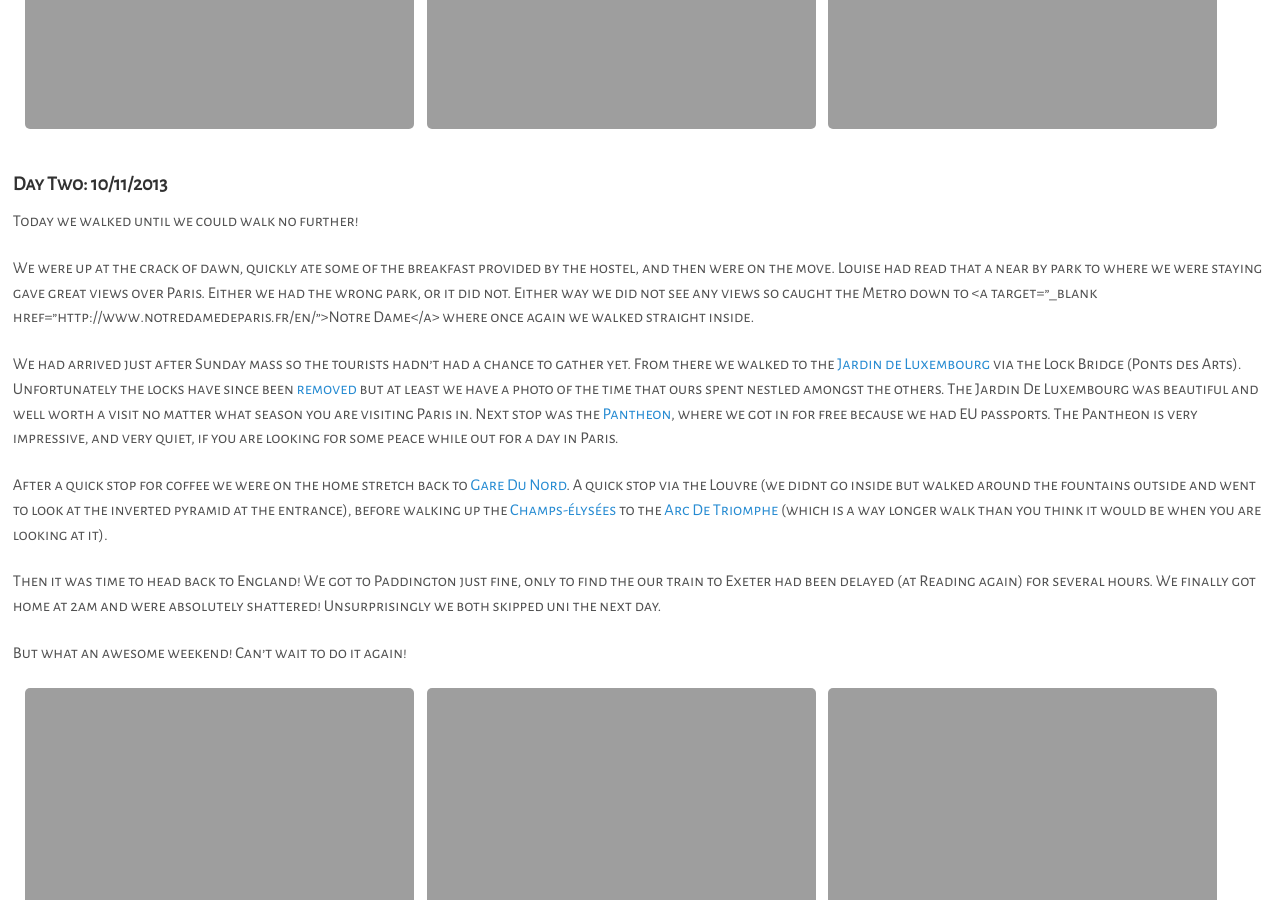
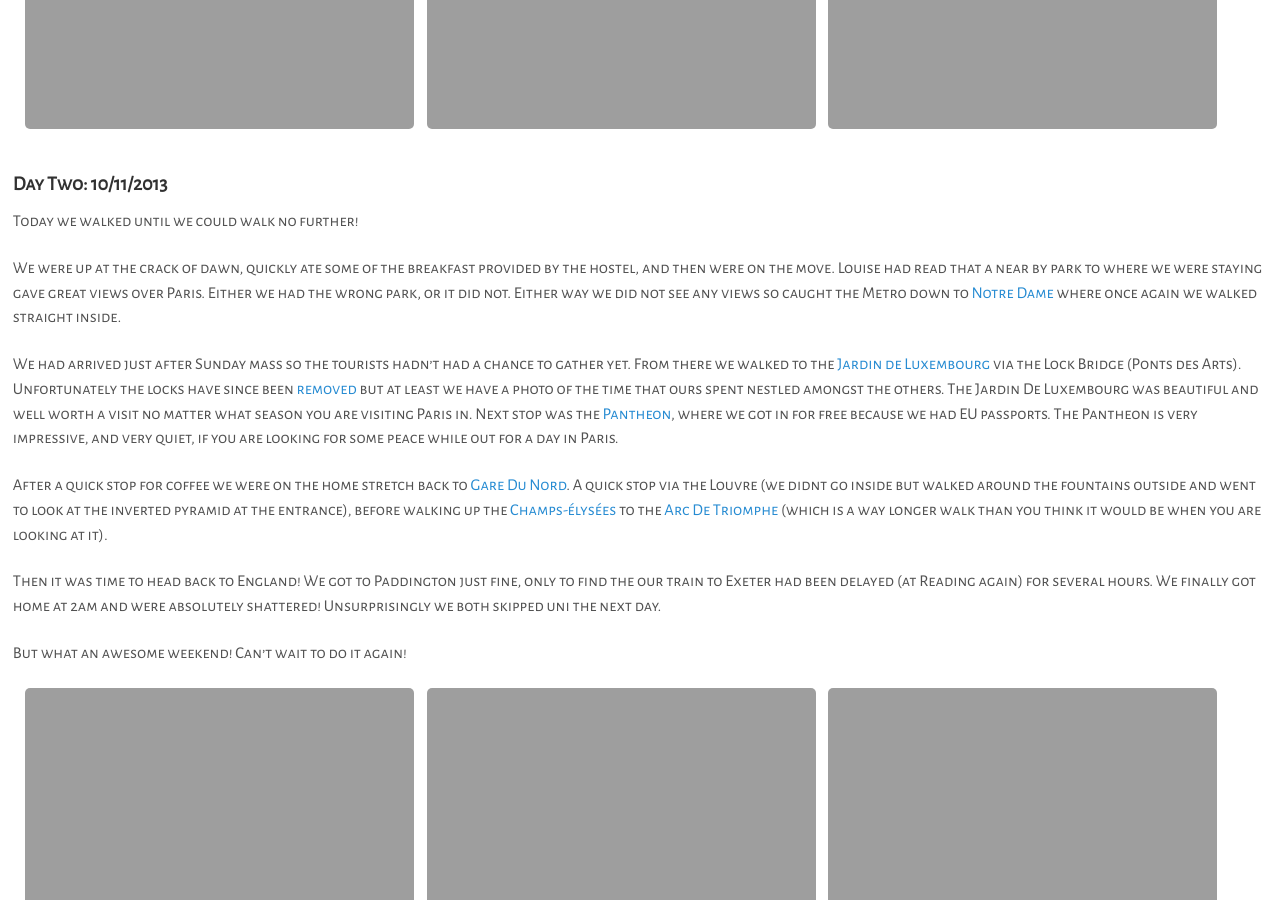
Before and after one commit to foopod/Travel-Website, a Jekyll site: the page built from _posts/2013-11-09-Paris.md, in a window 1280 px wide and 900 px high, scrolled down 923 px. Built offline with Jekyll 4.4.1, drawn with Linux system fonts in a browser that asks for light colours.

Commit message:
Update 2013-11-09-Paris.md

```diff
--- a/_posts/2013-11-09-Paris.md
+++ b/_posts/2013-11-09-Paris.md
@@ -37,7 +37,7 @@ We made it back to the freezing appartment and tried to get some sleep before ou
 Today we walked until we could walk no further!
 
 We were up at the crack of dawn, quickly ate some of the breakfast provided by the hostel, and then were on the move. Louise had read that a near by park to where we were staying gave great views over Paris.
-Either we had the wrong park, or it did not. Either way we did not see any views so caught the Metro down to <a target="_blank href="http://www.notredamedeparis.fr/en/">Notre Dame</a> where once again we walked straight inside.
+Either we had the wrong park, or it did not. Either way we did not see any views so caught the Metro down to <a target="_blank" href="http://www.notredamedeparis.fr/en/">Notre Dame</a> where once again we walked straight inside.
 
 We had arrived just after Sunday mass so the tourists hadn't had a chance to gather yet. From there we walked to the <a target="_blank" href="http://www.french-gardens.com/gardens/jardindeluxembourg.php">Jardin de Luxembourg</a> via the Lock Bridge (Ponts des Arts).
 Unfortunately the locks have since been <a target="_blank" href="https://www.cometoparis.com/paris-guide/paris-monuments/pont-des-arts-s959">removed</a> but at least we have a photo of the time that ours spent nestled amongst the others.
```
